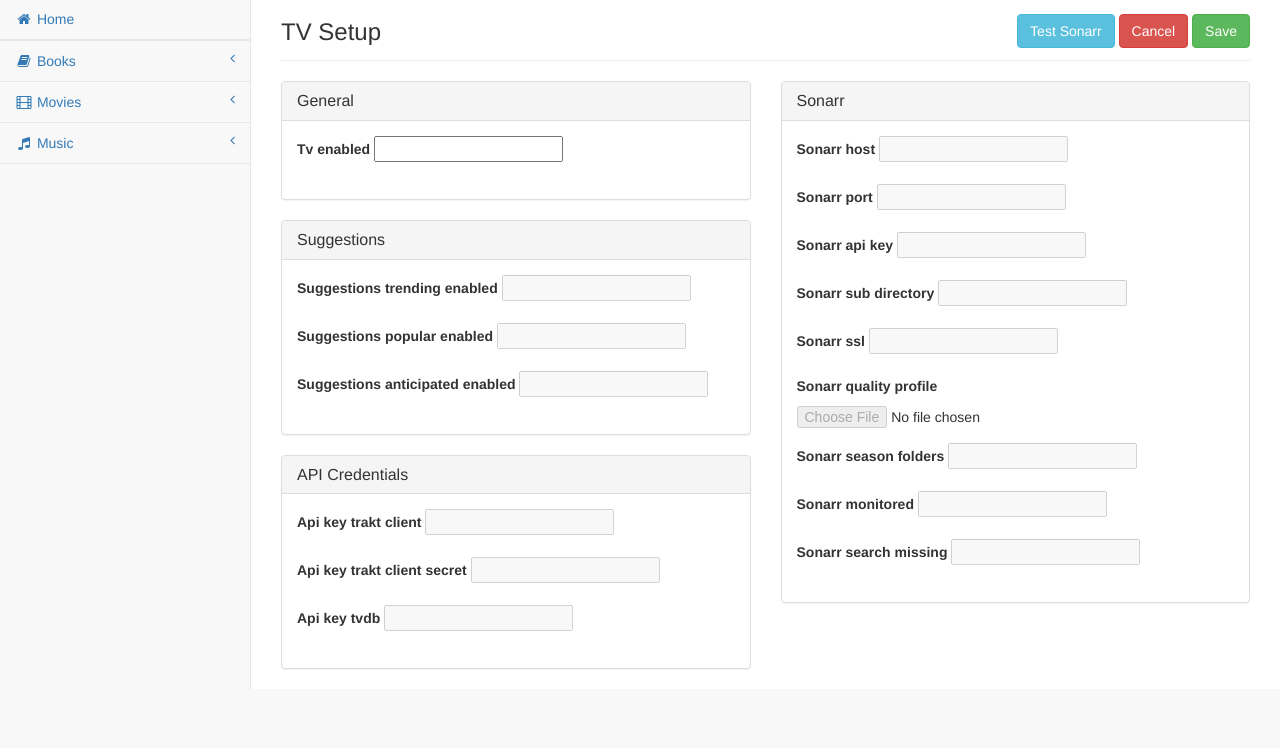
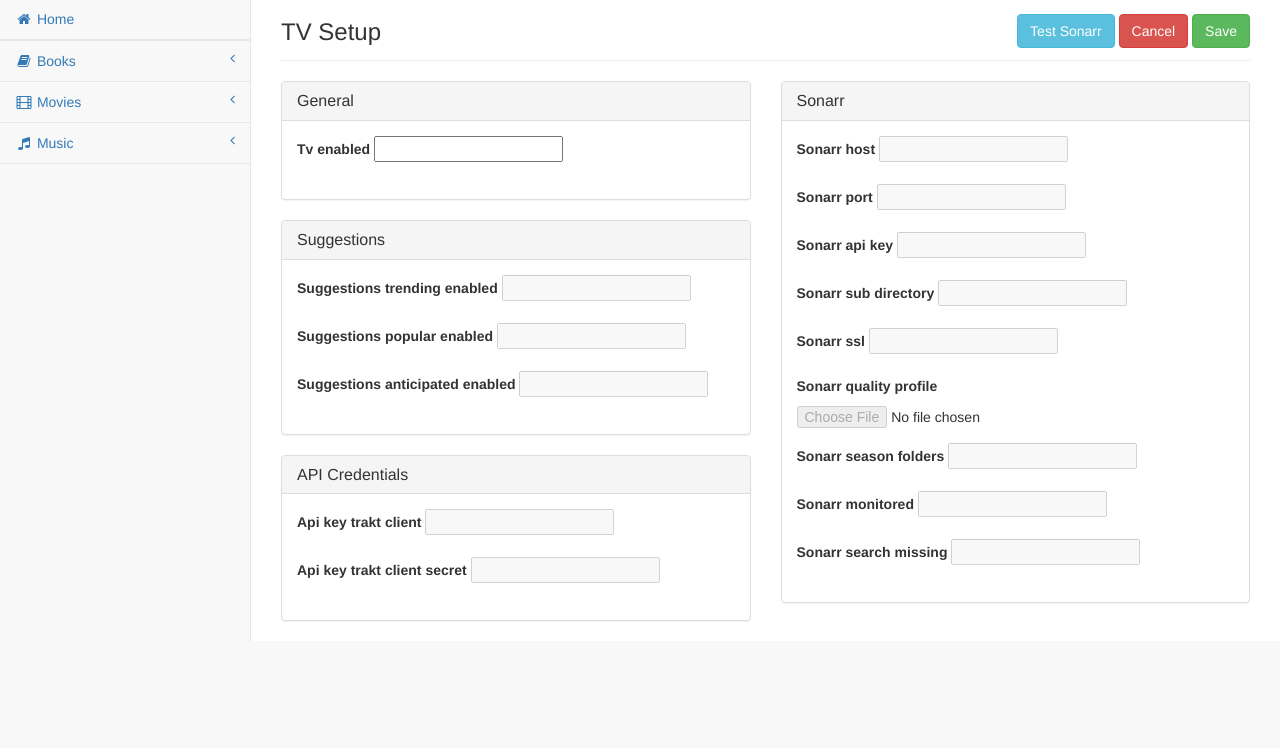
Before and after one commit to oliversscripts/trova-archived, a Django app: template templates/config.tv.html in a window 1280 px wide. Shown: the part 52-800 px from the top of the page. Run offline with Django 3.2, Linux system fonts and the light colour scheme; the template is opened without the code that fills it, so the values that code supplies are empty, except form fields; tables that the repository leaves empty hold one stand-in row (values such as "Sample post"); form fields are guessed from the names that the template uses; some libraries are stand-ins or nearby versions.

Commit message:
Removed tvdbid from config model and form

```diff
--- a/apps/models/config.py
+++ b/apps/models/config.py
@@ -7,7 +7,6 @@ class TvConfig(models.Model):
     # APIs
     api_key_trakt_client_id = models.CharField('Trakt API Client ID', max_length=254, blank=True)
     api_key_trakt_client_secret = models.CharField('Trakt API Client Secret', max_length=254, blank=True)
-    api_key_tvdb = models.CharField('TVDB API Key', max_length=254, blank=True)
 
     # Suggestions
     suggestions_trending_enabled = models.BooleanField('Trending Shows', default=True)
--- a/templates/config.tv.html
+++ b/templates/config.tv.html
@@ -74,10 +74,6 @@ TV Setup
                             <label>{{ form.api_key_trakt_client_secret.label_tag }}</label>
                             {{ form.api_key_trakt_client_secret|add_class:'form-control' }}
                         </div>
-                        <div class="form-group">
-                            <label>{{ form.api_key_tvdb.label_tag }}</label>
-                            {{ form.api_key_tvdb|add_class:'form-control' }}
-                        </div>
                     </div>
                 </fieldset>
             </div>
```
